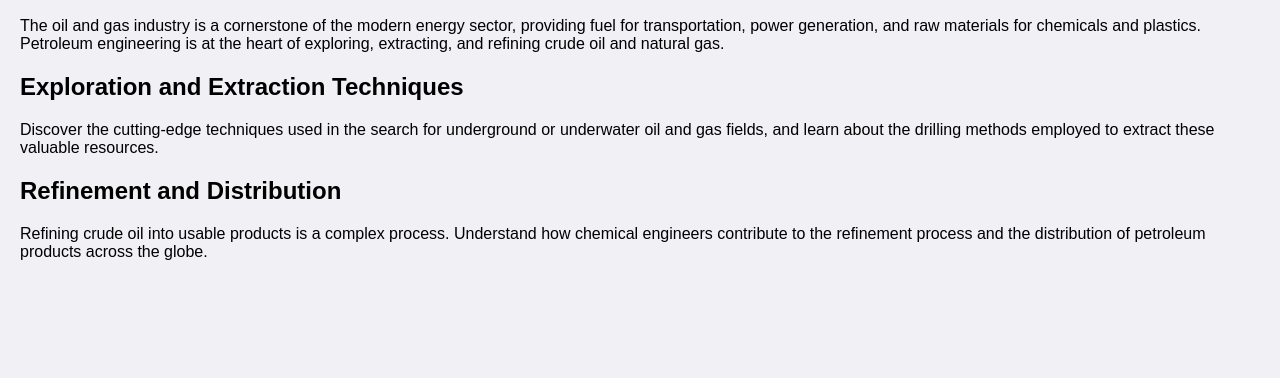
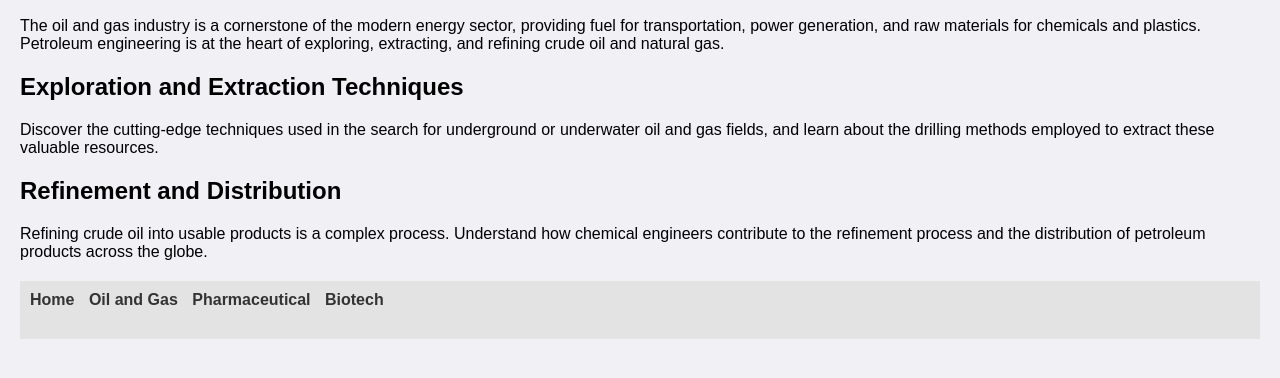
Before and after one commit to jbergeman/jbergeman.github.io, a plain HTML site: page oil-and-gas.html in a window 1280 px wide. Shown: the part 108-486 px from the top of the page. Drawn offline with Linux system fonts and the light colour scheme.

Commit message:
Update oil-and-gas.html

```diff
--- a/oil-and-gas.html
+++ b/oil-and-gas.html
@@ -16,6 +16,13 @@
     <h2>Refinement and Distribution</h2>
     <p>Refining crude oil into usable products is a complex process. Understand how chemical engineers contribute to the refinement process and the distribution of petroleum products across the globe.</p>
 
-    <!-- Other content -->
+    <nav>
+        <ul>
+            <li><a href="index.html">Home</a></li>
+            <li><a href="oil-and-gas.html">Oil and Gas</a></li>
+            <li><a href="pharmaceutical.html">Pharmaceutical</a></li>
+            <li><a href="biotech.html">Biotech</a></li>
+        </ul>
+    </nav>
 </body>
 </html>
```
